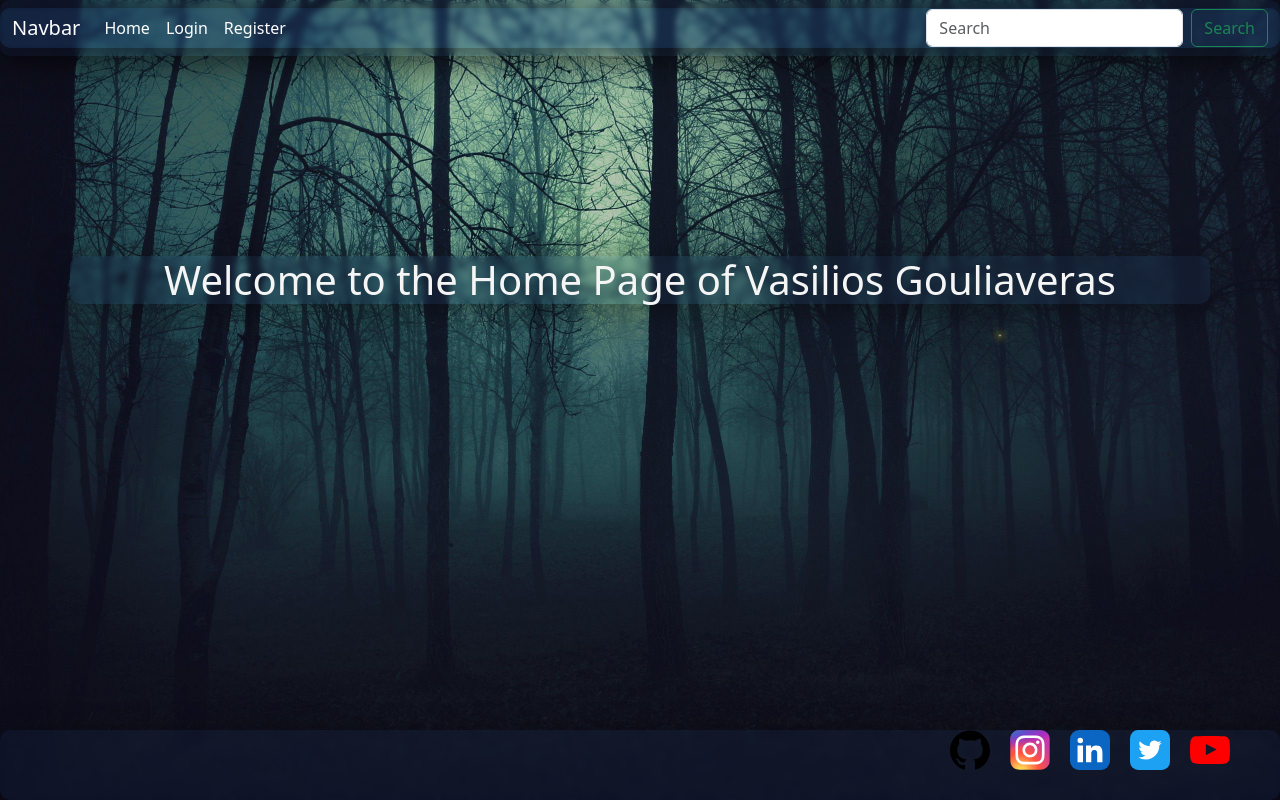
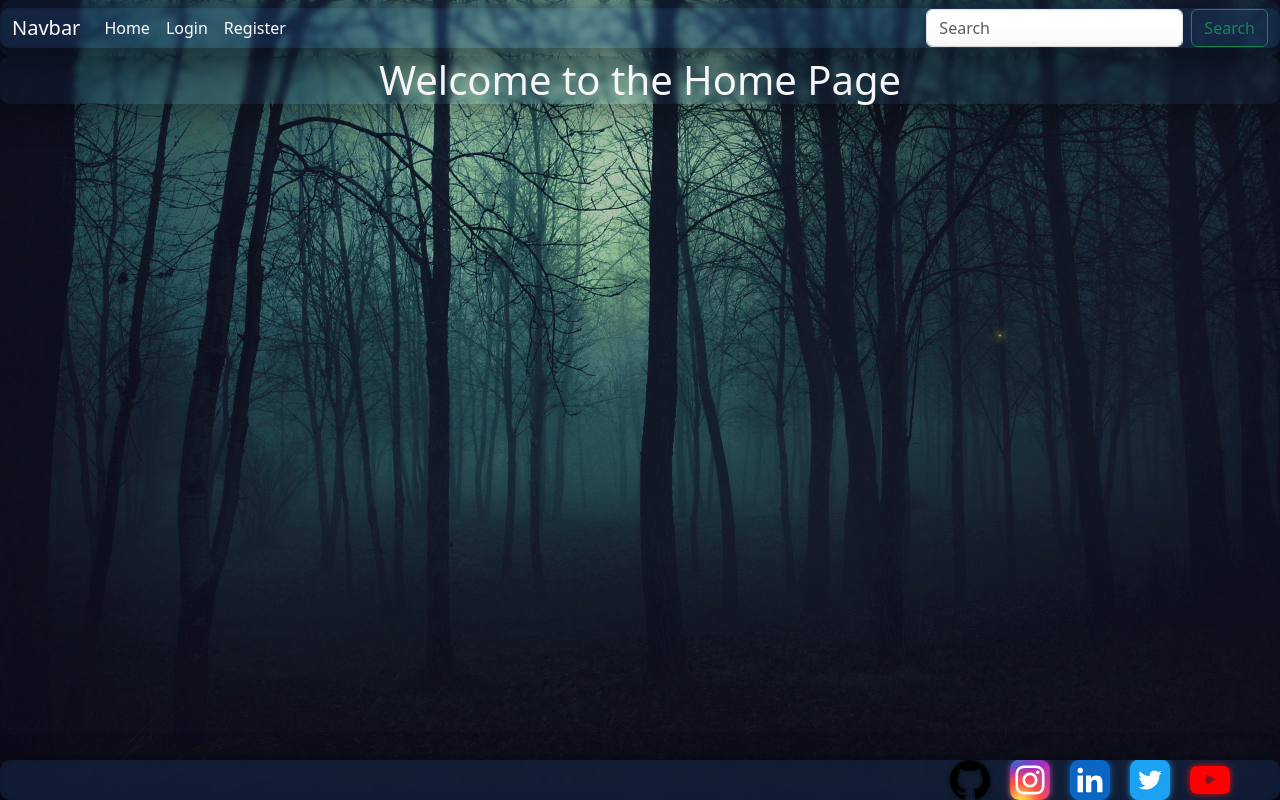
Before and after one commit to ozz1webdev/codeproject4, a Django app: page / in a window 1280 px wide. Run offline with Django 5.2, Linux system fonts and the light colour scheme; some libraries are stand-ins or nearby versions.

Commit message:
add conteiners and dashboard

```diff
--- a/project/home/templates/home/home.html
+++ b/project/home/templates/home/home.html
@@ -3,14 +3,12 @@
 {% block title%}Home {% endblock %}
 
 {% block content %}
-<!--<div class="card glass">
-    <h1>Title</h1>
-    <img src="https://picsum.photos/200" alt="random picture" border="0">
-    <p>This is the text content from the card</p>
-    <a href="#">Read more</a>
-</div>
--->
-<div class="welcome">
-    <h1>Welcome to the Home Page of Vasilios Gouliaveras</h1>
-</div>
+
+    {% if request.user.is_authenticated %}
+        {% include 'home/dashboard.html' %}
+    {% else %}
+        <div class="welcome">
+            <h1>Welcome to the Home Page</h1>
+        </div>
+    {% endif %}
 {% endblock %}
--- /dev/null
+++ b/project/static/css/dashboard.css
@@ -0,0 +1,21 @@
+.left-panel {
+    width: 20%;
+    height: 100%;
+    float: left;
+}
+
+.main {
+    display: flex;
+    justify-content: center;
+    align-items: center;
+    width: 60%;
+    height: 100%;
+    float: left;
+    border: 0px;
+}
+
+.right-panel {
+    width: 20%;
+    height: 100%;
+    float: right;
+}
--- a/project/static/css/style.css
+++ b/project/static/css/style.css
@@ -1,4 +1,4 @@
-html {
+html, body {
     color:white;
 }
 
@@ -17,18 +17,21 @@ html {
     justify-content: center;
     color:whitesmoke;
 }
-
 .container {
     color:white;
-    margin-top: 200px;
+    width: 100%;
+    height: 88%;
 }
 
-.card {
-    color:rgb(120, 130, 223);
-    border-radius: 10px;
-    width: 500px;
-    height: 600px;
+/** Form **/
+.form {
+    width: 50%;
+    margin: 30% auto;
+    box-shadow: var(--smal-box-shadow);
+    border-radius: 5px;
 }
+
+
 /* Navbar style */
 .navbar-brand {
     color:white;
@@ -50,7 +53,7 @@ html {
 
 .footer {
     width: 100%;
-    height: 70px;
+    height: 5%;
     position: absolute;
     bottom: 0px;
     color: white;
--- a/project/templates/allauth/account/signup.html
+++ b/project/templates/allauth/account/signup.html
@@ -1,4 +1,4 @@
-{% extends "account/base.html" %}
+{% extends "base.html" %}
 
 {% load i18n %}
 
--- a/project/templates/base.html
+++ b/project/templates/base.html
@@ -11,12 +11,16 @@
     <link href="{% static 'css/bootstrap.min.css'%}" rel="stylesheet" integrity="sha384-QWTKZyjpPEjISv5WaRU9OFeRpok6YctnYmDr5pNlyT2bRjXh0JMhjY6hW+ALEwIH" crossorigin="anonymous">
     <link rel="stylesheet" href="{% static 'css/style.css' %}">
     <link rel="stylesheet" href="{% static 'css/background.css' %}">
+    <link rel="stylesheet" href="{% static 'css/dashboard.css' %}">
+
 </head>
 <body>
     {% include 'include/backgound.html' %}
     {% include 'include/navbar.html' %}
 
-    <div class="glass container">
+    {% include 'include/footer.html' %}
+
+    <div class="glass container-fluid">
         {% block content %}{% endblock %}
     </div>
     {% include 'include/footer.html' %}
```
Also changed, not shown: project/home/templates/home/dashboard.html (added, +11 -0 lines).
